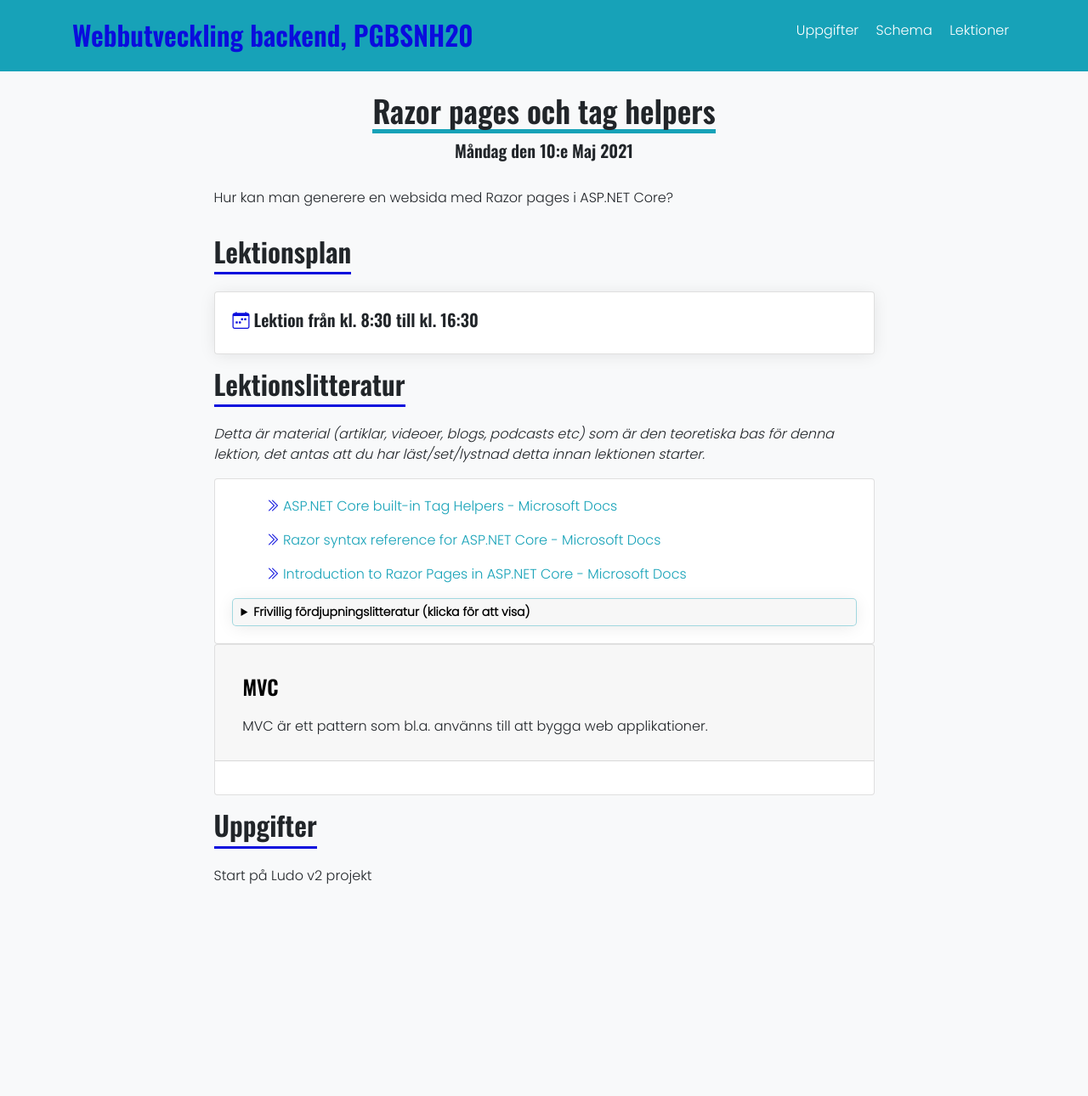
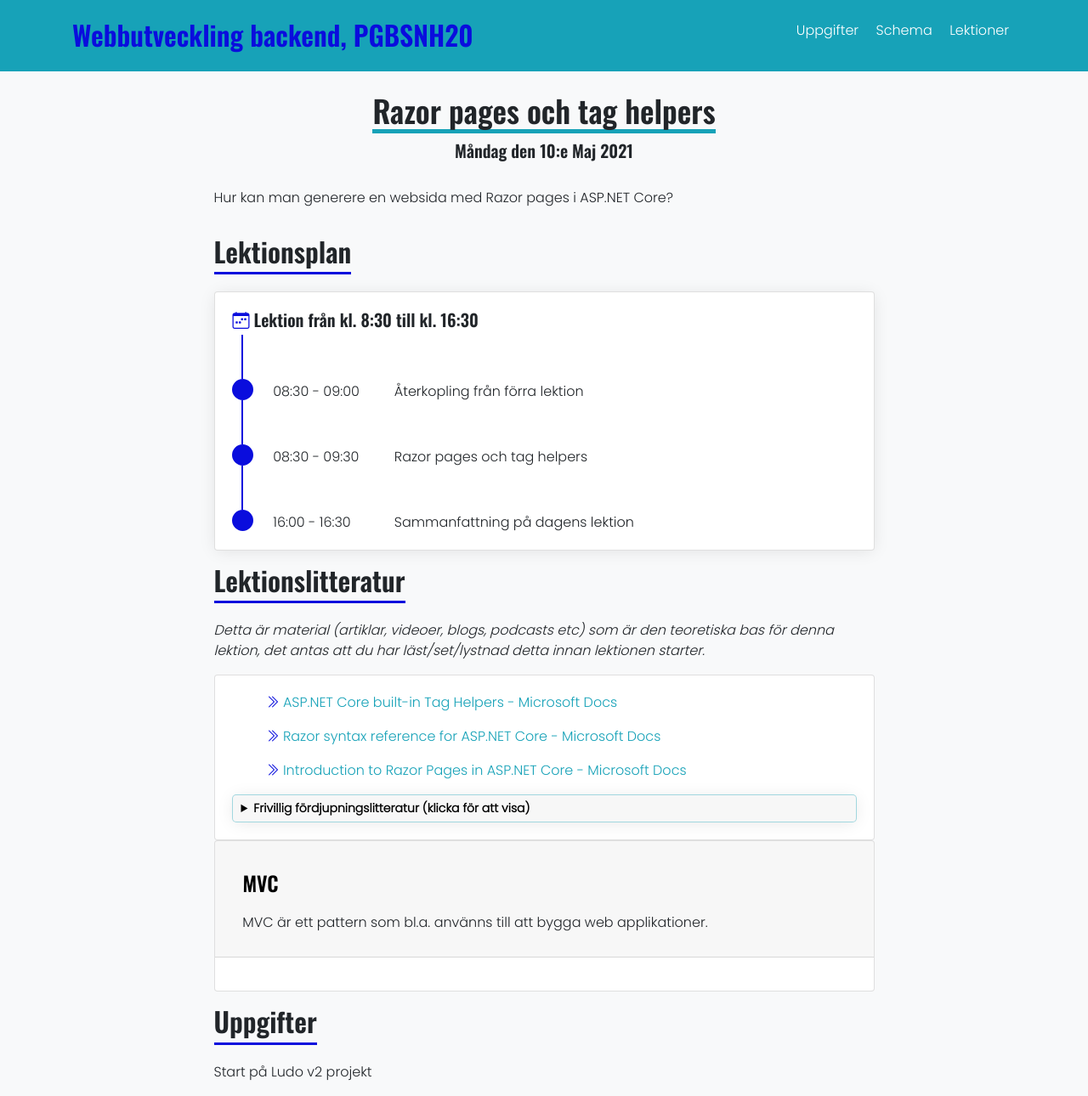
Before and after one commit to PGBSNH20/PGBSNH20-backendweb, a Jekyll site: the page built from lectures/08-razor-pages.md, in a window 1280 px wide. Shown: the whole page at 85% size. Built offline with Jekyll 4.4.1, drawn with Linux system fonts in a browser that asks for light colours; nearby versions of some CDN libraries; before the commit the page ends 1059 px from its top, so only the background shows below that.

Commit message:
Fixes weekday

```diff
--- a/lectures/08-razor-pages.md
+++ b/lectures/08-razor-pages.md
@@ -9,7 +9,7 @@ Hur kan man generere en websida med Razor pages i ASP.NET Core?
 
 ## Lektionsplan
 
-{% include lectureplan.html lectureWeek=3 lectureDay=2 lectureCaption="Lektion från kl. 8:30 till kl. 16:30" %}
+{% include lectureplan.html lectureWeek=3 lectureDay=0 lectureCaption="Lektion från kl. 8:30 till kl. 16:30" %}
 
 ## Lektionslitteratur
 *Detta är material (artiklar, videoer, blogs, podcasts etc) som är den teoretiska bas för denna lektion, det antas att du har läst/set/lystnad detta innan lektionen starter.*
```
Also changed, not shown: lectures/05-model-binding.md (+1 -1 lines), lectures/06-security-validation.md (+1 -1 lines), lectures/07-middleware.md (+1 -1 lines).
